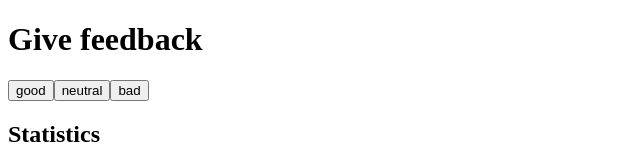
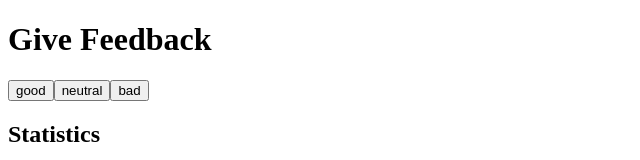
Before and after one commit to SGM-dev/FSO-Intro-to-React-and-JS, a React (Create React App) app in the folder unicafe_feedback/: page / in a window 1280 px wide. Shown: the top 160 px of the page, without its empty margins (0-640 px from the left). Built offline with nearby package versions, Linux system fonts and the light colour scheme.

Commit message:
Refactor header into a separate component

```diff
--- a/unicafe_feedback/src/App.js
+++ b/unicafe_feedback/src/App.js
@@ -1,4 +1,6 @@
 import React, { useState } from "react";
+
+const Header = (props) => <h1>{props.text}</h1>;
 
 const App = () => {
   const [good, setGood] = useState(0);
@@ -23,7 +25,7 @@ const App = () => {
 
   return (
     <div>
-      <h1>Give feedback</h1>
+      <Header text='Give Feedback' />
       <button onClick={handleGoodClick}>good</button>
       <button onClick={handleNeutralClick}>neutral</button>
       <button onClick={handleBadClick}>bad</button>
@@ -33,7 +35,7 @@ const App = () => {
       <p>bad: {bad}</p>
       <p>all: {all}</p>
       <p>average: {(good - bad) / all}</p>
-      <p>Positive feedback: {good * (100/all)} % </p>
+      <p>Positive feedback: {good * (100 / all)}% </p>
     </div>
   );
 };
```
